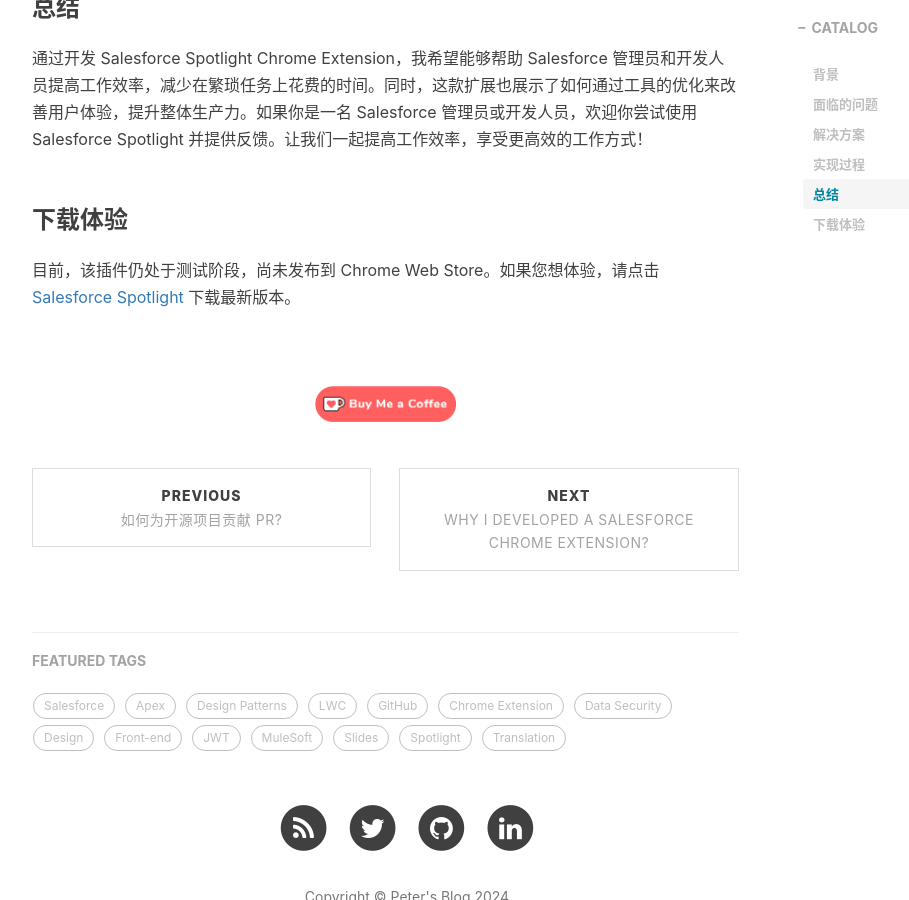
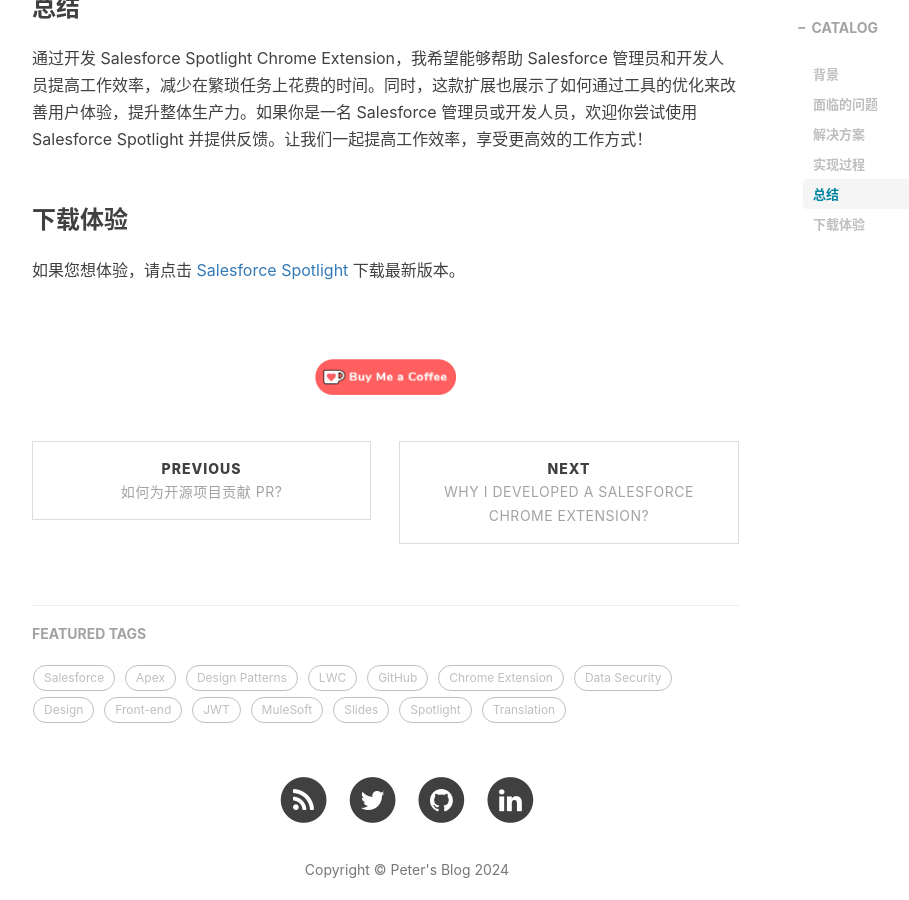
Before and after one commit to dyncan/dyncan.github.io, a Jekyll site: the page built from _posts/2024-05-30-why-i-developed-a-salesforce-chrome-extension_cn.markdown, in a window 1280 px wide and 900 px high, scrolled down 1895 px. Shown: the whole window, without its empty margins (233-1142 px from the left). Built offline with Jekyll 4.4.1, drawn with Linux system fonts in a browser that asks for light colours; nearby versions of some CDN libraries; comment, search, counter and statistics services are not loaded.

Commit message:
correc content

```diff
--- a/_posts/2024-05-30-why-i-developed-a-salesforce-chrome-extension_cn.markdown
+++ b/_posts/2024-05-30-why-i-developed-a-salesforce-chrome-extension_cn.markdown
@@ -49,4 +49,4 @@
 
 ### 下载体验
 
-目前，该插件仍处于测试阶段，尚未发布到 Chrome Web Store。如果您想体验，请点击 [Salesforce Spotlight](https://chromewebstore.google.com/detail/salesforce-spotlight/kcnnhfdenihbihoikgjfapgphapdoggd){:target="_blank"} 下载最新版本。
+如果您想体验，请点击 [Salesforce Spotlight](https://chromewebstore.google.com/detail/salesforce-spotlight/kcnnhfdenihbihoikgjfapgphapdoggd){:target="_blank"} 下载最新版本。
--- a/_posts/2024-05-31-why-i-developed-a-salesforce-chrome-extension_en.markdown
+++ b/_posts/2024-05-31-why-i-developed-a-salesforce-chrome-extension_en.markdown
@@ -50,4 +50,4 @@
 
 ## Download and Experience
 
-Currently, the extension is still in the testing phase and has not been released on the Chrome Web Store. If you want to experience it, please click [Salesforce Spotlight](https://chromewebstore.google.com/detail/salesforce-spotlight/kcnnhfdenihbihoikgjfapgphapdoggd) to download the latest version.
+If you want to experience it, please click [Salesforce Spotlight](https://chromewebstore.google.com/detail/salesforce-spotlight/kcnnhfdenihbihoikgjfapgphapdoggd) to download the latest version.
```
